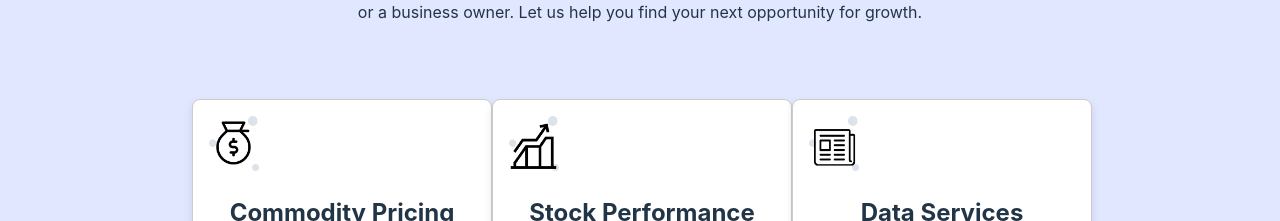
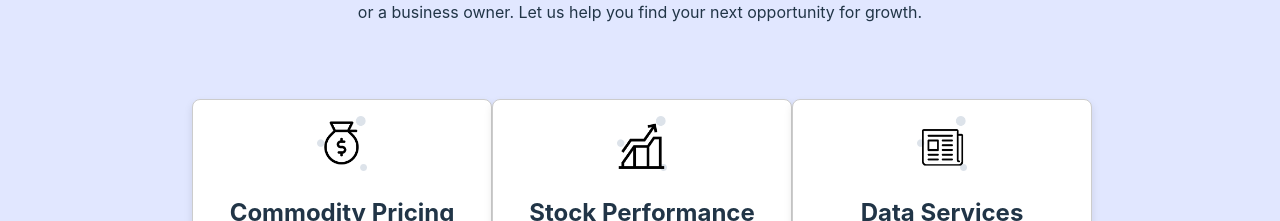
Before and after one commit to jayshah41/Puzzled, a React (Vite) app: page / in a window 1280 px wide. Shown: the part 1185-1406 px from the top of the page. Built offline with nearby package versions, Linux system fonts and the light colour scheme; no server answers.

Commit message:
Centred the image on the styling card

```diff
--- a/src/components/ServicesCard.jsx
+++ b/src/components/ServicesCard.jsx
@@ -5,7 +5,7 @@ const ServicesCard = ({ image, title, content }) => {
 
 return (
     <div className="card" style={{ height: '275px' }}>
-        <img src={image} style={{ width: '50px' }}></img>
+        <img src={image} style={{ width: '50px', margin: 'auto' }}></img>
         <h3 className="card-header">{title}</h3>
         <p className="card-content">{content}</p>
     </div>
```
